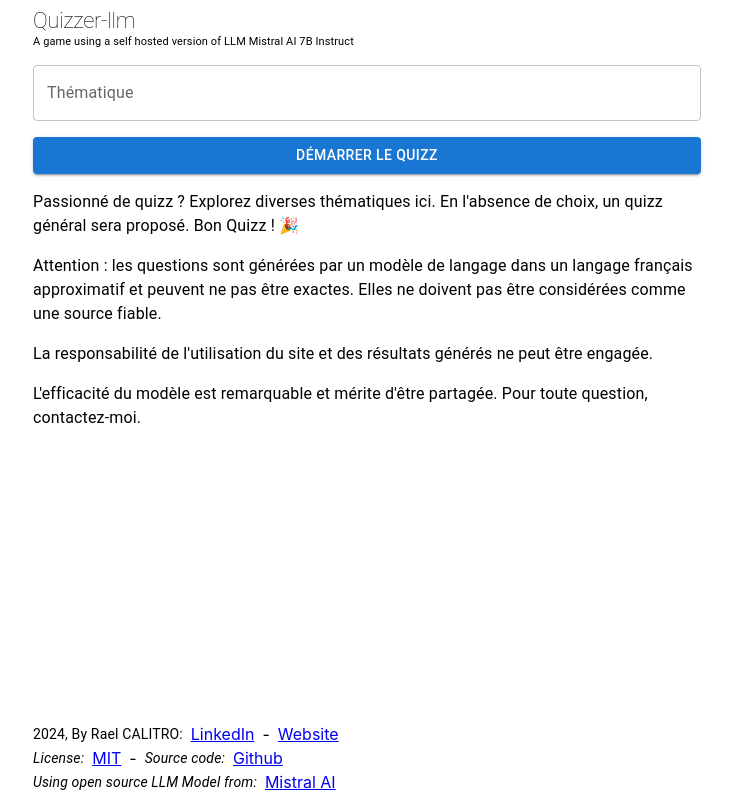
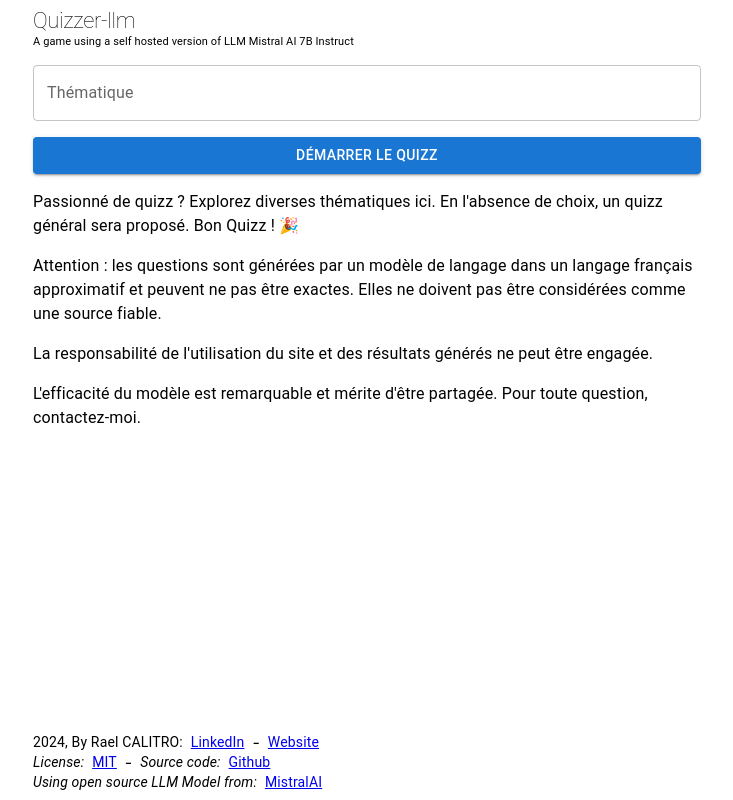
Before and after one commit to rael06/quizzer-llm, a React (Create React App) app in the folder ui/: page / in a window 1280 px wide. Shown: the whole page, without its empty margins (273-1006 px from the left). Built offline with nearby package versions, Linux system fonts and the light colour scheme.

Commit message:
update styles

```diff
--- a/ui/src/Router.tsx
+++ b/ui/src/Router.tsx
@@ -22,10 +22,12 @@ const router = createBrowserRouter([
           <ErrorBoundary
             fallback={
               <>
-                <Typography>
+                <Typography mb={2}>
                   Désolé, quelque chose s'est mal passé, revenez plus tard.
                 </Typography>
-                <Link to="/">Accueil</Link>
+                <Link to="/">
+                  <Typography>Accueil</Typography>
+                </Link>
               </>
             }
           >
--- a/ui/src/components/Footer/classes.module.css
+++ b/ui/src/components/Footer/classes.module.css
@@ -1,7 +1,6 @@
 .root {
   display: flex;
   flex-direction: column;
-  gap: 4px;
 }
 
 .link {
--- a/ui/src/components/Footer/index.tsx
+++ b/ui/src/components/Footer/index.tsx
@@ -1,54 +1,55 @@
 import { Box, Typography } from "@mui/material";
 import { memo } from "react";
 import classes from "./classes.module.css";
+import { Link } from "react-router-dom";
 
 function Footer() {
   return (
     <Box className={classes.root}>
       <Box className={classes.link}>
         <Typography variant="body2">2024, By Rael CALITRO: </Typography>
-        <a
-          href="https://www.linkedin.com/in/rael-calitro-4a519a187/"
+        <Link
+          to="https://www.linkedin.com/in/rael-calitro-4a519a187/"
           target="_blank"
           rel="noreferrer"
         >
-          LinkedIn
-        </a>
+          <Typography variant="body2">LinkedIn</Typography>
+        </Link>
         -{" "}
-        <a href="https://rael-calitro.ovh" target="_blank" rel="noreferrer">
-          Website
-        </a>
+        <Link to="https://rael-calitro.ovh" target="_blank" rel="noreferrer">
+          <Typography variant="body2">Website</Typography>
+        </Link>
       </Box>
       <Box className={classes.link}>
         <Typography variant="body2" fontStyle="italic">
           License:{" "}
         </Typography>
-        <a
-          href="https://github.com/rael06/quizzer-llm?tab=readme-ov-file#license"
+        <Link
+          to="https://github.com/rael06/quizzer-llm?tab=readme-ov-file#license"
           target="_blank"
           rel="noreferrer"
         >
-          MIT
-        </a>
+          <Typography variant="body2">MIT</Typography>
+        </Link>
         -{" "}
         <Typography variant="body2" fontStyle="italic">
           Source code:{" "}
         </Typography>
-        <a
-          href="https://github.com/rael06/quizzer-llm"
+        <Link
+          to="https://github.com/rael06/quizzer-llm"
           target="_blank"
           rel="noreferrer"
         >
-          Github
-        </a>
+          <Typography variant="body2">Github</Typography>
+        </Link>
       </Box>
       <Box className={classes.link}>
         <Typography variant="body2" fontStyle="italic">
           Using open source LLM Model from:{" "}
         </Typography>
-        <a href="https://mistral.ai" target="_blank" rel="noreferrer">
-          Mistral AI
-        </a>
+        <Link to="https://mistral.ai" target="_blank" rel="noreferrer">
+          <Typography variant="body2">MistralAI</Typography>
+        </Link>
       </Box>
     </Box>
   );
```
